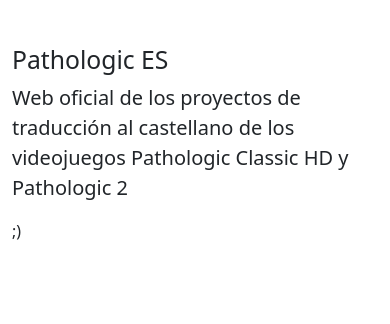
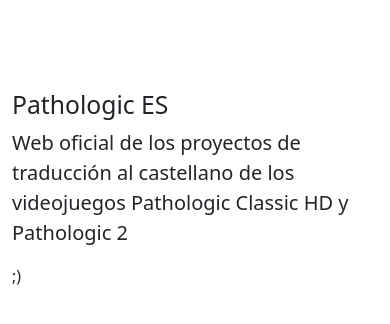
Before and after one commit to pathologic-es/pathologic-es.github.io, a Jekyll site: the page built from index.html, in a window 390 px wide. Shown: the top 324 px of the page. Built offline with Jekyll 4.4.1, drawn with Linux system fonts in a browser that asks for light colours.

Commit message:
Update styles.css

```diff
--- a/assets/styles.css
+++ b/assets/styles.css
@@ -8,6 +8,18 @@
 
 @media only screen and (max-width: 720px) {
 
-  body.default { margin: 5vh auto; }
+  body.default { margin: 3vh auto; }
 
 }
+
+@media only screen and (max-width: 960px) {
+
+  body.default { margin: 7vh auto; }
+
+}
+
+@media only screen and (max-width: 1140px) {
+
+  body.default { margin: 10vh auto; }
+
+}
```
